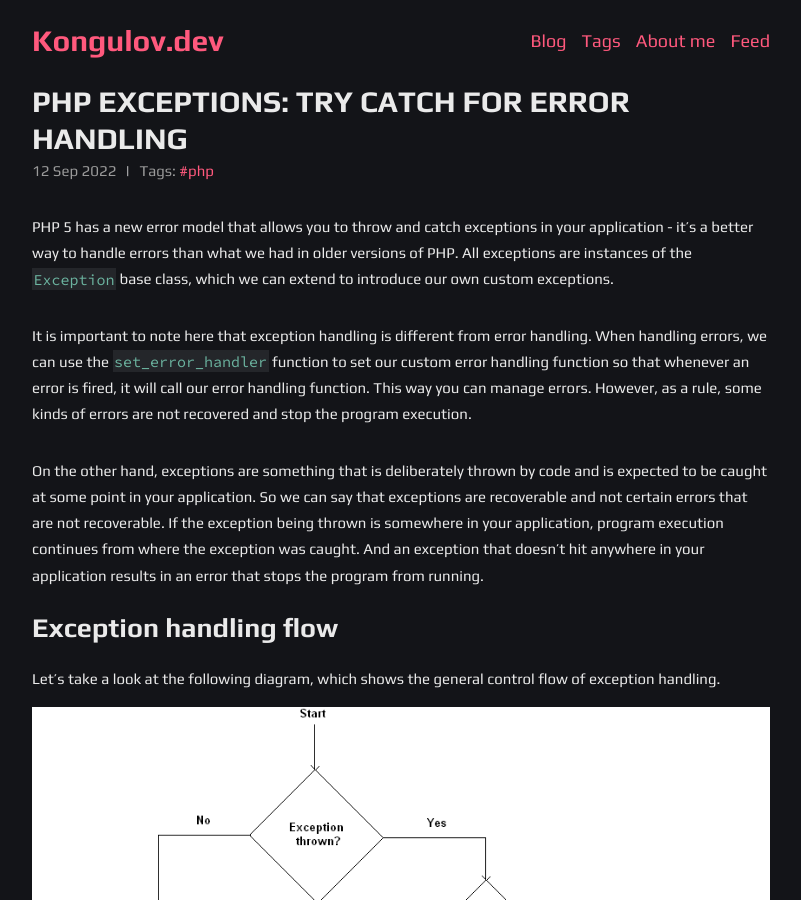
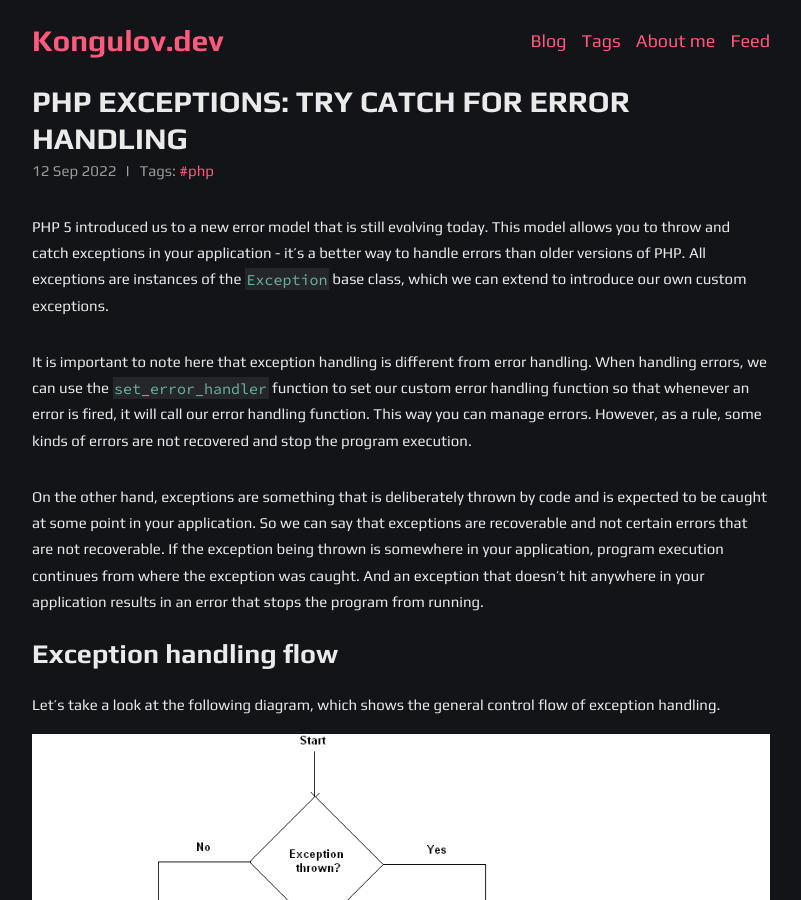
Before and after one commit to kongulov/kongulov.dev, a Jekyll site: the page built from _posts/2022-09-12-php-exceptions-try-catch-for-error-handling.md, in a window 1280 px wide and 900 px high. Shown: the whole window, without its empty margins (239-1040 px from the left). Built offline with Jekyll 4.4.1, drawn with Linux system fonts in a browser that asks for light colours.

Commit message:
new post

```diff
--- a/_posts/2022-09-12-php-exceptions-try-catch-for-error-handling.md
+++ b/_posts/2022-09-12-php-exceptions-try-catch-for-error-handling.md
@@ -11,7 +11,8 @@ image:
 tags: php
 ---
 
-PHP 5 has a new error model that allows you to throw and catch exceptions in your application - it's a better way to handle errors than what we had in older versions of PHP.
+PHP 5 introduced us to a new error model that is still evolving today.
+This model allows you to throw and catch exceptions in your application - it's a better way to handle errors than older versions of PHP.
 All exceptions are instances of the `Exception` base class, which we can extend to introduce our own custom exceptions.
 
 It is important to note here that exception handling is different from error handling.
```
